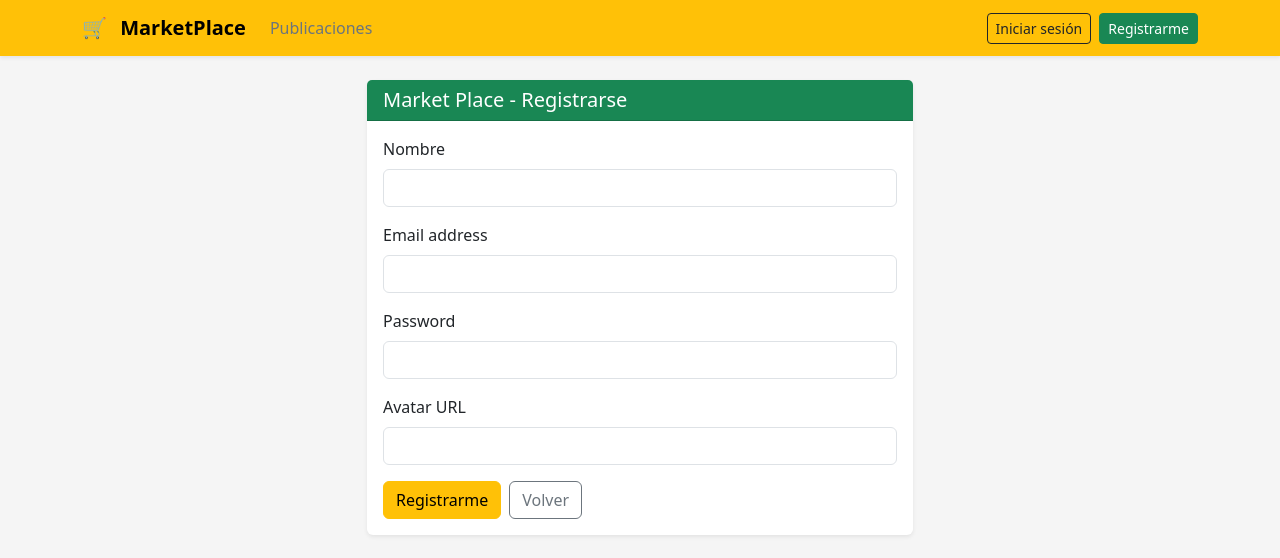
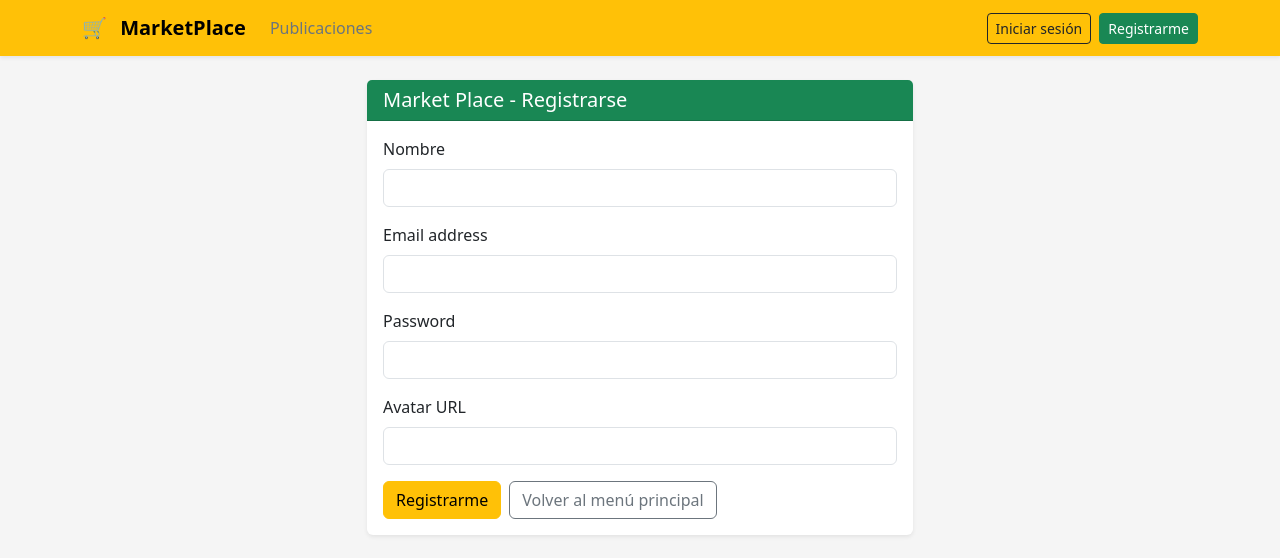
Before and after one commit to loreto2888/Proyectofinal_Hito-4_Integraci-nydespliegue, a React (Vite) app in the folder frontend/: page /register in a window 1280 px wide. Shown: the top 558 px of the page. Built offline with nearby package versions, Linux system fonts and the light colour scheme; no server answers.

Commit message:
feat: unificar el botón 'Volver al menú principal' en las secciones requeridas del frontend

```diff
--- a/frontend/src/views/Gallery.jsx
+++ b/frontend/src/views/Gallery.jsx
@@ -1,3 +1,4 @@
+import { Link } from 'react-router-dom'
 import { usePosts } from '../contexts/PostsContext'
 import { PostCard } from '../components/common/PostCard'
 
@@ -17,9 +18,14 @@ export function Gallery() {
         </div>
       </aside>
       <section className="col-md-9">
-        <div className="d-flex justify-content-between align-items-center mb-3">
+        <div className="d-flex justify-content-between align-items-center mb-3 gap-2 flex-wrap">
           <h4>Publicaciones</h4>
-          <span className="text-muted small">Total: {posts.length}</span>
+          <div className="d-flex align-items-center gap-2 flex-wrap justify-content-end">
+            <span className="text-muted small">Total: {posts.length}</span>
+            <Link to="/" className="btn btn-outline-secondary btn-sm">
+              Volver al menú principal
+            </Link>
+          </div>
         </div>
         {loading ? (
           <p>Cargando publicaciones…</p>
--- a/frontend/src/views/Login.jsx
+++ b/frontend/src/views/Login.jsx
@@ -66,7 +66,7 @@ export function Login() {
                   {loading ? 'Ingresando…' : 'Iniciar Sesión'}
                 </button>
                 <Link to="/" className="btn btn-outline-secondary">
-                  Volver
+                  Volver al menú principal
                 </Link>
               </div>
             </form>
--- a/frontend/src/views/NewPost.jsx
+++ b/frontend/src/views/NewPost.jsx
@@ -1,5 +1,5 @@
 import { useState } from 'react'
-import { useNavigate } from 'react-router-dom'
+import { Link, useNavigate } from 'react-router-dom'
 import { useAuth } from '../contexts/AuthContext'
 import { usePosts } from '../contexts/PostsContext'
 
@@ -107,9 +107,9 @@ export function NewPost() {
                 <button type="submit" className="btn btn-success" disabled={submitting}>
                   {submitting ? 'Publicando…' : 'Publicar'}
                 </button>
-                <button type="button" className="btn btn-outline-secondary" onClick={() => navigate('/')}>
-                  Volver
-                </button>
+                <Link to="/" className="btn btn-outline-secondary">
+                  Volver al menú principal
+                </Link>
               </div>
             </form>
           </div>
--- a/frontend/src/views/PostDetail.jsx
+++ b/frontend/src/views/PostDetail.jsx
@@ -1,5 +1,5 @@
 import { useEffect, useState } from 'react'
-import { useParams, useNavigate } from 'react-router-dom'
+import { Link, useParams, useNavigate } from 'react-router-dom'
 import { useAuth } from '../contexts/AuthContext'
 import { useCart } from '../contexts/CartContext'
 import { usePosts } from '../contexts/PostsContext'
@@ -80,9 +80,9 @@ export function PostDetail() {
     return (
       <div>
         <p>{error || 'No se encontró la publicación.'}</p>
-        <button className="btn btn-outline-secondary" onClick={() => navigate(-1)}>
-          Volver
-        </button>
+        <Link to="/" className="btn btn-outline-secondary">
+          Volver al menú principal
+        </Link>
       </div>
     )
   }
@@ -124,9 +124,9 @@ export function PostDetail() {
           <button className="btn btn-outline-primary" onClick={() => navigate('/cart')}>
             Ver carrito
           </button>
-          <button className="btn btn-outline-secondary" onClick={() => navigate(-1)}>
-            Volver
-          </button>
+          <Link to="/" className="btn btn-outline-secondary">
+            Volver al menú principal
+          </Link>
         </div>
       </div>
     </div>
--- a/frontend/src/views/Profile.jsx
+++ b/frontend/src/views/Profile.jsx
@@ -1,3 +1,4 @@
+import { Link } from 'react-router-dom'
 import { useAuth } from '../contexts/AuthContext'
 import { usePosts } from '../contexts/PostsContext'
 import { PostCard } from '../components/common/PostCard'
@@ -34,6 +35,9 @@ export function Profile() {
       <div className="col-md-9">
         <div className="d-flex justify-content-between align-items-center mb-3">
           <h4>Mis publicaciones</h4>
+          <Link to="/" className="btn btn-outline-secondary btn-sm">
+            Volver al menú principal
+          </Link>
         </div>
         {myPosts.length === 0 ? (
           <p className="text-muted">Aún no has creado publicaciones.</p>
--- a/frontend/src/views/Register.jsx
+++ b/frontend/src/views/Register.jsx
@@ -78,7 +78,7 @@ export function Register() {
                   {loading ? 'Registrando…' : 'Registrarme'}
                 </button>
                 <Link to="/" className="btn btn-outline-secondary">
-                  Volver
+                  Volver al menú principal
                 </Link>
               </div>
             </form>
```
Also changed, not shown: 1 other file (tests, documents, lock files or other folders).
